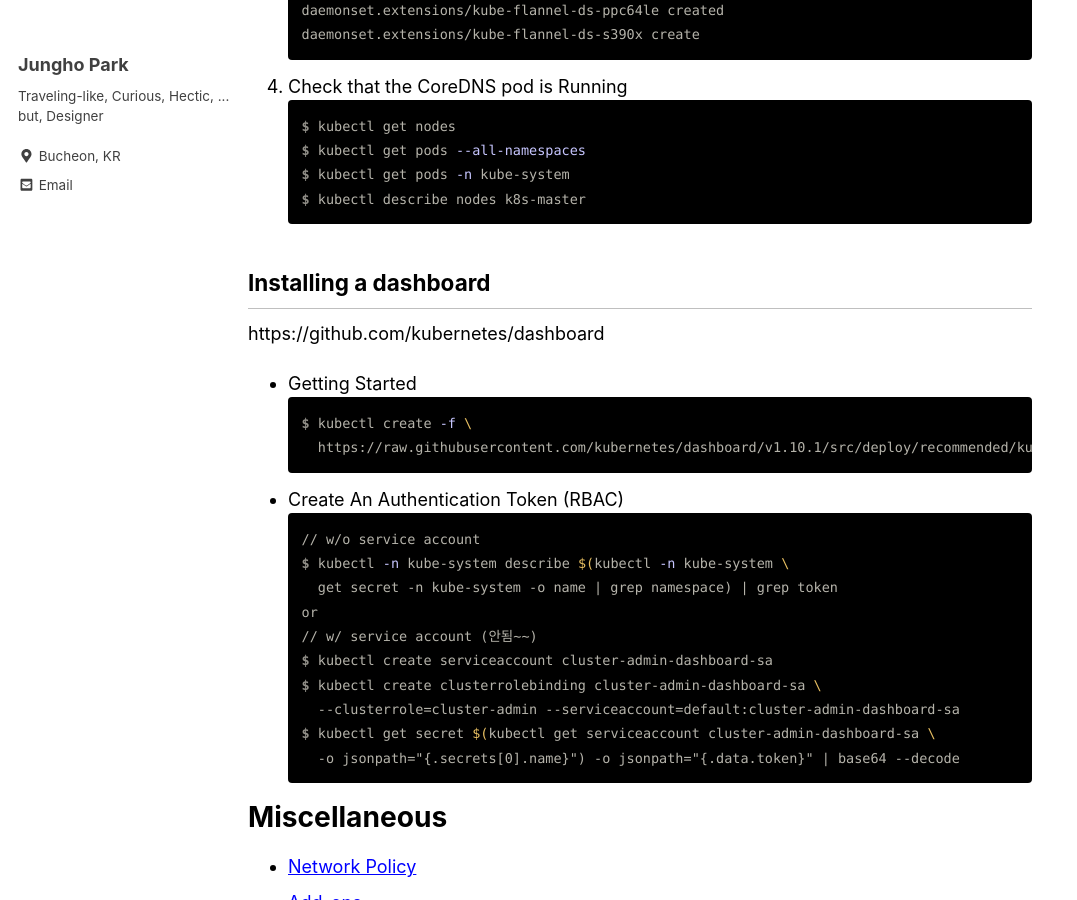
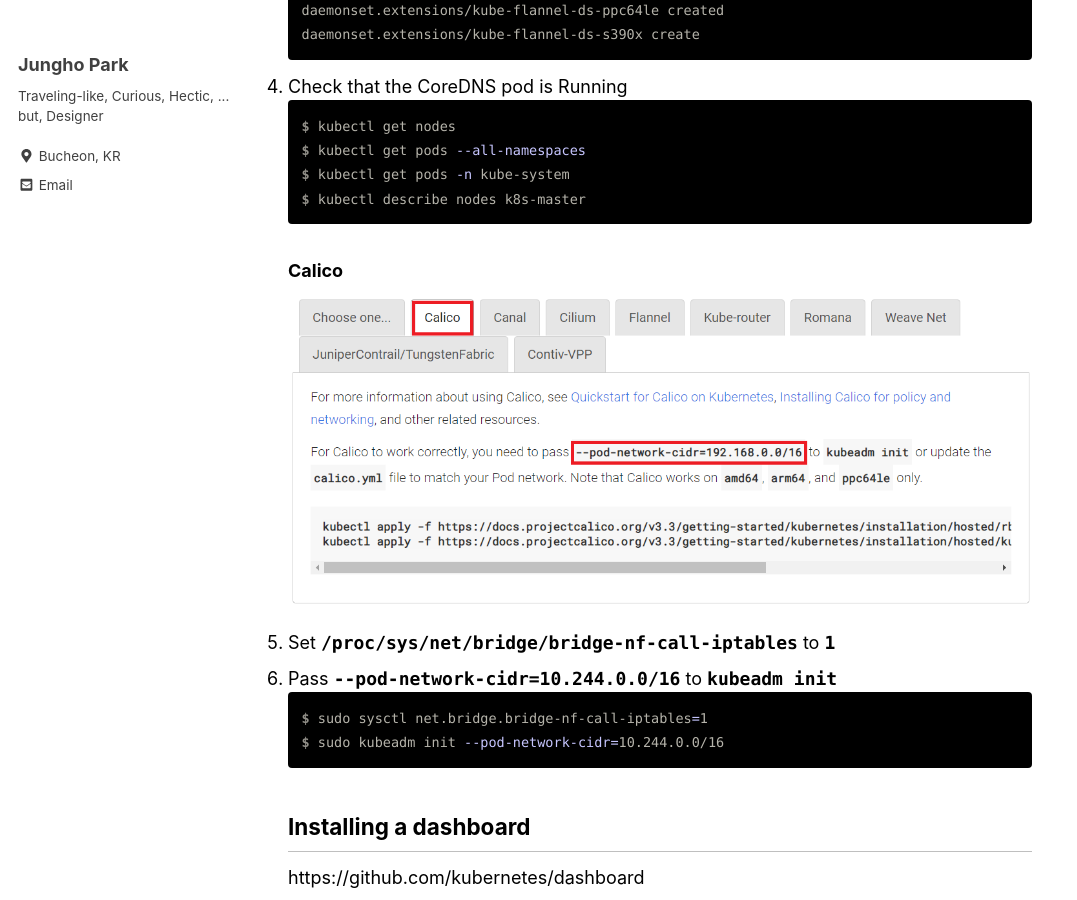
Before and after one commit to unipark00/tekrepo, a Jekyll site: the page built from _posts/2019-04-07-configure-k8s-cluster.md, in a window 1280 px wide and 900 px high, scrolled down 2940 px. Shown: the whole window, without its empty margins (0-1077 px from the left). Built offline with Jekyll 4.4.1, drawn with Linux system fonts in a browser that asks for light colours; cached includes are drawn as plain includes.

Commit message:
Update 2019-04-07-configure-k8s-cluster.md

````diff
--- a/_posts/2019-04-07-configure-k8s-cluster.md
+++ b/_posts/2019-04-07-configure-k8s-cluster.md
@@ -85,7 +85,14 @@ $ kubectl get pods --all-namespaces
 $ kubectl get pods -n kube-system
 $ kubectl describe nodes k8s-master
 ```
-
+### Calico
+![calico](https://github.com/unipark00/tekrepo/blob/master/_posts/20190418_182218.png?raw=true)
+1. Set **`/proc/sys/net/bridge/bridge-nf-call-iptables`** to **`1`**
+2. Pass **`--pod-network-cidr=10.244.0.0/16`** to **`kubeadm init`**
+```console
+$ sudo sysctl net.bridge.bridge-nf-call-iptables=1
+$ sudo kubeadm init --pod-network-cidr=10.244.0.0/16
+```
 ## Installing a dashboard
 https://github.com/kubernetes/dashboard
 * Getting Started
````
Also changed, not shown: other parts of _posts/2019-04-07-configure-k8s-cluster.md (+1 -1 lines).
